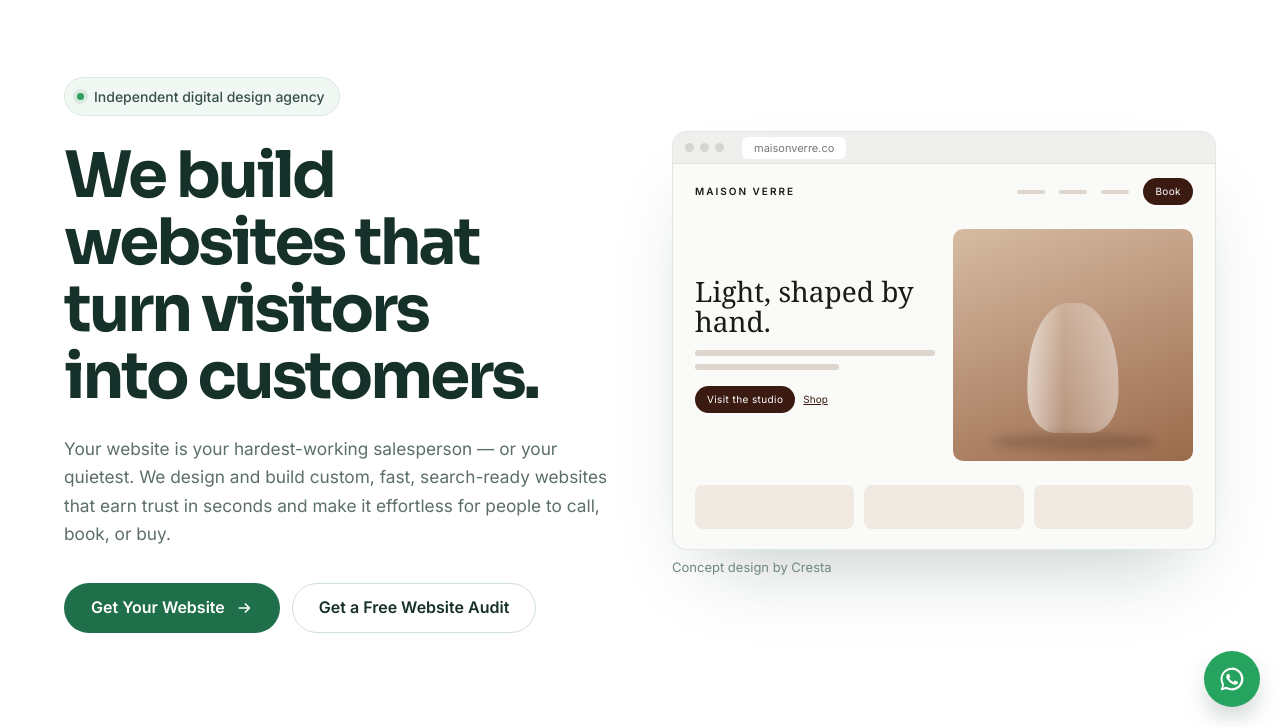
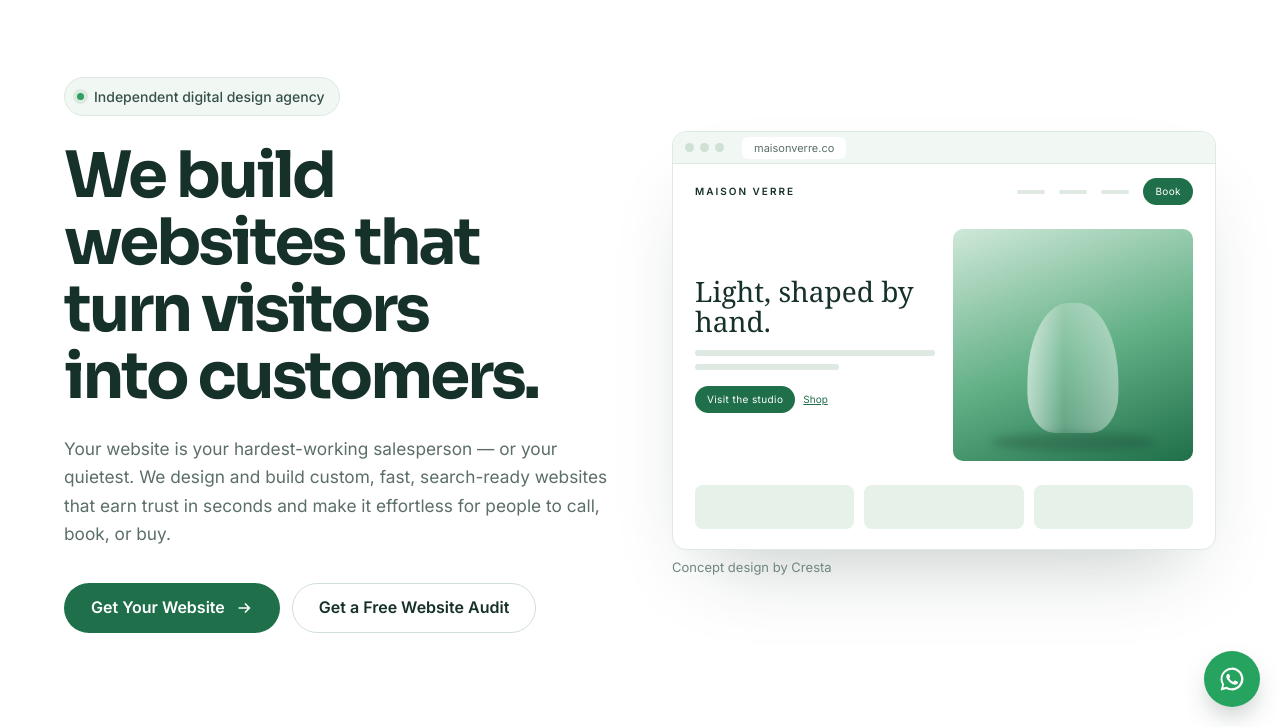
Before and after one commit to dereckthomas04-svg/cresta-website, a website with bundled scripts: page public/index.html in a window 1280 px wide. Shown: the part 73-800 px from the top of the page. Built offline with nearby package versions, Linux system fonts and the light colour scheme.

Commit message:
Recolor the hero concept mockup to the green palette
Co-Authored-By: Claude Opus 5.5 <noreply@anthropic.com>
Claude-Session: https://claude.ai/code/session_0142D3oRMBEnS7AEjv3kyx9u

```diff
--- a/public/css/site.css
+++ b/public/css/site.css
@@ -76,22 +76,22 @@ button,input,select,textarea{font:inherit;color:inherit}
 .lead{font-size:clamp(17px,1.35vw,19px);color:var(--mute);margin-top:24px;max-width:54ch}
 .cta-row{display:flex;flex-wrap:wrap;gap:12px;margin-top:34px}
 .hero-art{position:relative;max-width:620px;width:100%;padding-bottom:28px}
-.browser{background:#fafaf9;border-radius:14px;overflow:hidden;box-shadow:0 40px 80px -36px rgba(15,42,32,.28);border:1px solid #dde9e1;aspect-ratio:1.3}
-.bar{height:32px;background:#efefee;display:flex;align-items:center;gap:6px;padding:0 12px;border-bottom:1px solid #e4e4e2}
-.bar i{width:9px;height:9px;border-radius:50%;background:#d4d4d2}
-.bar span{margin-left:12px;font-size:11px;color:#77787c;background:#fff;border-radius:6px;padding:2px 12px}
-.site{color:#1d1915;height:calc(100% - 32px);display:flex;flex-direction:column}
+.browser{background:#ffffff;border-radius:14px;overflow:hidden;box-shadow:0 40px 80px -36px rgba(15,42,32,.28);border:1px solid #dde9e1;aspect-ratio:1.3}
+.bar{height:32px;background:#f1f7f3;display:flex;align-items:center;gap:6px;padding:0 12px;border-bottom:1px solid #dde9e1}
+.bar i{width:9px;height:9px;border-radius:50%;background:#cfe0d5}
+.bar span{margin-left:12px;font-size:11px;color:#5b6f66;background:#fff;border-radius:6px;padding:2px 12px}
+.site{color:#16302a;height:calc(100% - 32px);display:flex;flex-direction:column}
 .s-nav{display:flex;align-items:center;gap:14px;padding:14px 22px;font-size:10px;letter-spacing:.2em}
-.s-nav span{width:28px;height:4px;border-radius:2px;background:#ddd6ce}.s-nav span:first-of-type{margin-left:auto}
-.s-nav em,.s-btns em{font-style:normal;background:#3b1a12;color:#fff;border-radius:999px;padding:5px 12px;font-size:10px;letter-spacing:.04em}
+.s-nav span{width:28px;height:4px;border-radius:2px;background:#dde9e1}.s-nav span:first-of-type{margin-left:auto}
+.s-nav em,.s-btns em{font-style:normal;background:#1f6f4a;color:#fff;border-radius:999px;padding:5px 12px;font-size:10px;letter-spacing:.04em}
 .s-body{flex:1;display:grid;grid-template-columns:1fr 1fr;gap:18px;padding:10px 22px;align-items:center}
 .s-h{font-family:Georgia,serif;font-size:clamp(18px,2.2vw,28px);line-height:1.05;margin-bottom:14px}
-.s-p{height:6px;border-radius:3px;background:#ddd6ce;margin:8px 0}.s-p.short{width:60%}
-.s-btns{display:flex;gap:8px;margin-top:16px;align-items:center}.s-btns u{font-size:10px;color:#3b1a12}
-.s-img{height:100%;min-height:120px;border-radius:10px;background:linear-gradient(160deg,#d6bba3,#9b6a4b);position:relative;overflow:hidden}
+.s-p{height:6px;border-radius:3px;background:#dde9e1;margin:8px 0}.s-p.short{width:60%}
+.s-btns{display:flex;gap:8px;margin-top:16px;align-items:center}.s-btns u{font-size:10px;color:#1f6f4a}
+.s-img{height:100%;min-height:120px;border-radius:10px;background:linear-gradient(160deg,#cfe8d8,#5fae84 55%,#1f6f4a);position:relative;overflow:hidden}
 .vase{position:absolute;left:50%;bottom:12%;width:38%;aspect-ratio:.7;transform:translateX(-50%);background:linear-gradient(90deg,rgba(255,255,255,.6),rgba(255,255,255,.18) 40%,rgba(255,255,255,.45));border-radius:45% 45% 30% 30%/60% 60% 30% 30%}
-.vase::after{content:"";position:absolute;left:-40%;right:-40%;bottom:-14%;height:14%;background:rgba(0,0,0,.15);border-radius:50%;filter:blur(4px)}
-.s-row{display:grid;grid-template-columns:repeat(3,1fr);gap:10px;padding:14px 22px 20px}.s-row span{height:44px;border-radius:8px;background:#efe9e2}
+.vase::after{content:"";position:absolute;left:-40%;right:-40%;bottom:-14%;height:14%;background:rgba(10,40,28,.22);border-radius:50%;filter:blur(4px)}
+.s-row{display:grid;grid-template-columns:repeat(3,1fr);gap:10px;padding:14px 22px 20px}.s-row span{height:44px;border-radius:8px;background:#e6f1ea}
 .concept-note{position:absolute;left:0;bottom:0;font-size:13px;color:#6f877c}
 
 /* section head */
```
